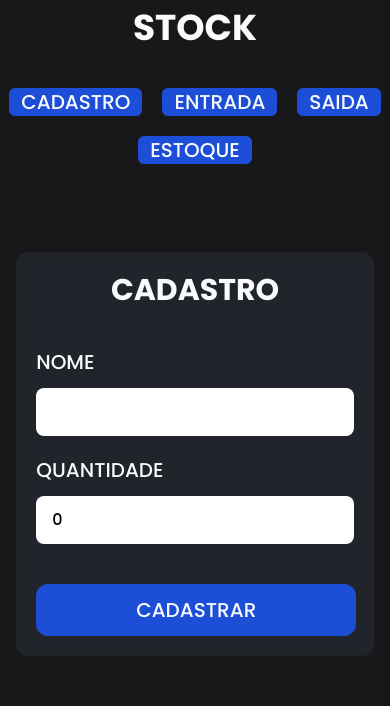
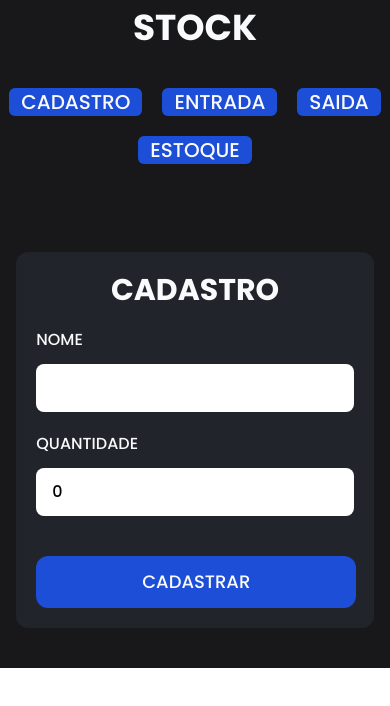
Before and after one commit to Eduardo-Batist4/interface-stock, a React (Vite) app: page /register in a window 390 px wide. Shown: the top 706 px of the page. Built offline with nearby package versions, Linux system fonts and the light colour scheme.

Commit message:
ajustando tamanho de fonte para mobile

```diff
--- a/src/App.jsx
+++ b/src/App.jsx
@@ -3,7 +3,7 @@ import Button from "./components/Button"
 
 function App() {
   return (
-    <main className="bg-zinc-900 w-full h-screen font-abc">
+    <main className="bg-zinc-900 w-full h-auto pb-10 font-abc">
       <header className="w-full h-auto p-2 text-center items-center mb-20">
           <Link>
             <h2 className="text-4xl text-slate-50 mb-10 font-bold uppercase">stock</h2>
--- a/src/pages/Output.jsx
+++ b/src/pages/Output.jsx
@@ -35,14 +35,14 @@ export function Output() {
     return (
         <>
             <section className="bg-slate-600/20 backdrop-blur-sm w-11/12 h-auto mx-auto p-5 text-center rounded-xl">
-                <h2 className="text-3xl uppercase font-bold text-slate-50">saida</h2>
-                <div className={`border-solid border-2 py-1 border-red-500 m-5 ${error}`}>
+                <h2 className="text-3xl uppercase font-bold text-slate-50 mb-5">saida</h2>
+                <div className={`border-solid border-2 py-1 border-red-500 mb-5 ${error}`}>
                     <p className="uppercase text-red-500 font-base text-sm">id não encontrado!</p>
                 </div>
                 <div className="text-center">
                     <form onSubmit={handleClickOutput}>
                         <div className="text-left space-y-3 mb-5">
-                            <label htmlFor="idProduct"className="text-xl uppercase font-medium text-slate-50">id (produto)</label>
+                            <label htmlFor="idProduct"className="text-base uppercase font-medium text-slate-50">id (produto)</label>
                             <input type="number" name="idProduct" min={1}
                             className="w-full font-medium outline-none px-4 py-3 rounded-lg"
                             value={idProduct}
@@ -50,14 +50,14 @@ export function Output() {
                             />
                         </div>
                         <div className="text-left space-y-3">
-                            <label htmlFor="quantity" className="text-xl uppercase font-medium text-slate-50">quantidade</label>
+                            <label htmlFor="quantity" className="text-base uppercase font-medium text-slate-50">quantidade</label>
                             <input type="number" name="quantity" min={1}
                             className="w-full font-medium outline-none px-4 py-3 rounded-lg"
                             value={quantity}
                             onChange={(ev) => setQuatity(ev.target.value)}
                             />
                         </div>
-                            <button className="bg-blue-700 w-80 px-8 py-3 rounded-xl text-slate-50 text-xl uppercase font-medium mt-10">enviar</button>
+                            <button className="bg-blue-700 w-80 px-8 py-3 rounded-xl text-slate-50 text-lg uppercase font-medium mt-10">enviar</button>
                     </form>
                 </div>
             </section>
--- a/src/pages/Register.jsx
+++ b/src/pages/Register.jsx
@@ -19,10 +19,10 @@ export function Register() {
         <>
             <section className="static bg-slate-600/20 backdrop-blur-sm w-11/12 h-auto mx-auto p-5 text-center rounded-xl">
                 <h2 className="text-3xl uppercase font-bold text-slate-50">cadastro</h2>
-                <div className="text-center mt-10">
+                <div className="text-center mt-5">
                     <form onSubmit={handleClick}>
                         <div className="text-left space-y-3 mb-5">
-                            <label htmlFor="name"className="text-xl uppercase font-medium text-slate-50">nome</label>
+                            <label htmlFor="name"className="text-base uppercase font-medium text-slate-50">nome</label>
                             <input type="text" name="name"
                             className="w-full font-medium outline-none px-4 py-3 rounded-lg"
                             value={nameProduct}
@@ -30,14 +30,14 @@ export function Register() {
                             />
                         </div>
                         <div className="text-left space-y-3">
-                            <label htmlFor="quantity" className="text-xl uppercase font-medium text-slate-50">quantidade</label>
+                            <label htmlFor="quantity" className="text-base uppercase font-medium text-slate-50">quantidade</label>
                             <input type="number" name="quantity" min={1}
                             className="w-full font-medium outline-none px-4 py-3 rounded-lg"
                             value={quantity}
                             onChange={(ev) => setQuatity(ev.target.value)}
                             />
                         </div>
-                            <button className="bg-blue-700 hover:bg-blue-600  active:bg-blue-800 w-80 px-8 py-3 rounded-xl text-slate-50 text-xl uppercase font-medium mt-10">cadastrar</button>
+                            <button className="bg-blue-700 hover:bg-blue-600  active:bg-blue-800 w-80 px-8 py-3 rounded-xl text-slate-50 text-lg uppercase font-medium mt-10">cadastrar</button>
                     </form>
                 </div>
             </section>
--- a/src/pages/input.jsx
+++ b/src/pages/input.jsx
@@ -36,14 +36,14 @@ export function Input() {
     return (
         <>
             <section className="bg-slate-600/20 backdrop-blur-sm w-11/12 h-auto mx-auto p-5 text-center rounded-xl">
-                <h2 className="text-3xl uppercase font-bold text-slate-50">entrada</h2>
-                <div className={`border-solid border-2 py-1 border-red-500 m-5 ${error}`}>
+                <h2 className="text-3xl uppercase font-bold text-slate-50 mb-5">entrada</h2>
+                <div className={`border-solid border-2 py-1 border-red-500 mb-5 ${error}`}>
                     <p className="uppercase text-red-500 font-base text-sm">id não encontrado!</p>
                 </div>
                 <div className="text-center">
                     <form onSubmit={handleClickInput}>
                         <div className="text-left space-y-3 mb-5">
-                            <label htmlFor="idProduct"className="text-xl uppercase font-medium text-slate-50">id (produto)</label>
+                            <label htmlFor="idProduct"className="text-base uppercase font-medium text-slate-50">id (produto)</label>
                             <input type="number" name="idProduct" min={1}
                             className="w-full font-medium outline-none px-4 py-3 rounded-lg"
                             value={idProduct}
@@ -51,14 +51,14 @@ export function Input() {
                             />
                         </div>
                         <div className="text-left space-y-3">
-                            <label htmlFor="quantity" className="text-xl uppercase font-medium text-slate-50">quantidade</label>
+                            <label htmlFor="quantity" className="text-base uppercase font-medium text-slate-50">quantidade</label>
                             <input type="number" name="quantity" min={1}
                             className="w-full font-medium outline-none px-4 py-3 rounded-lg"
                             value={quantity}
                             onChange={(ev) => setQuatity(ev.target.value)}
                             />
                         </div>
-                            <button className="bg-blue-700 w-80 px-8 py-3 rounded-xl text-slate-50 text-xl uppercase font-medium mt-10">enviar</button>
+                            <button className="bg-blue-700 w-80 px-8 py-3 rounded-xl text-slate-50 text-lg uppercase font-medium mt-10">enviar</button>
                     </form>
                 </div>
             </section>
```
